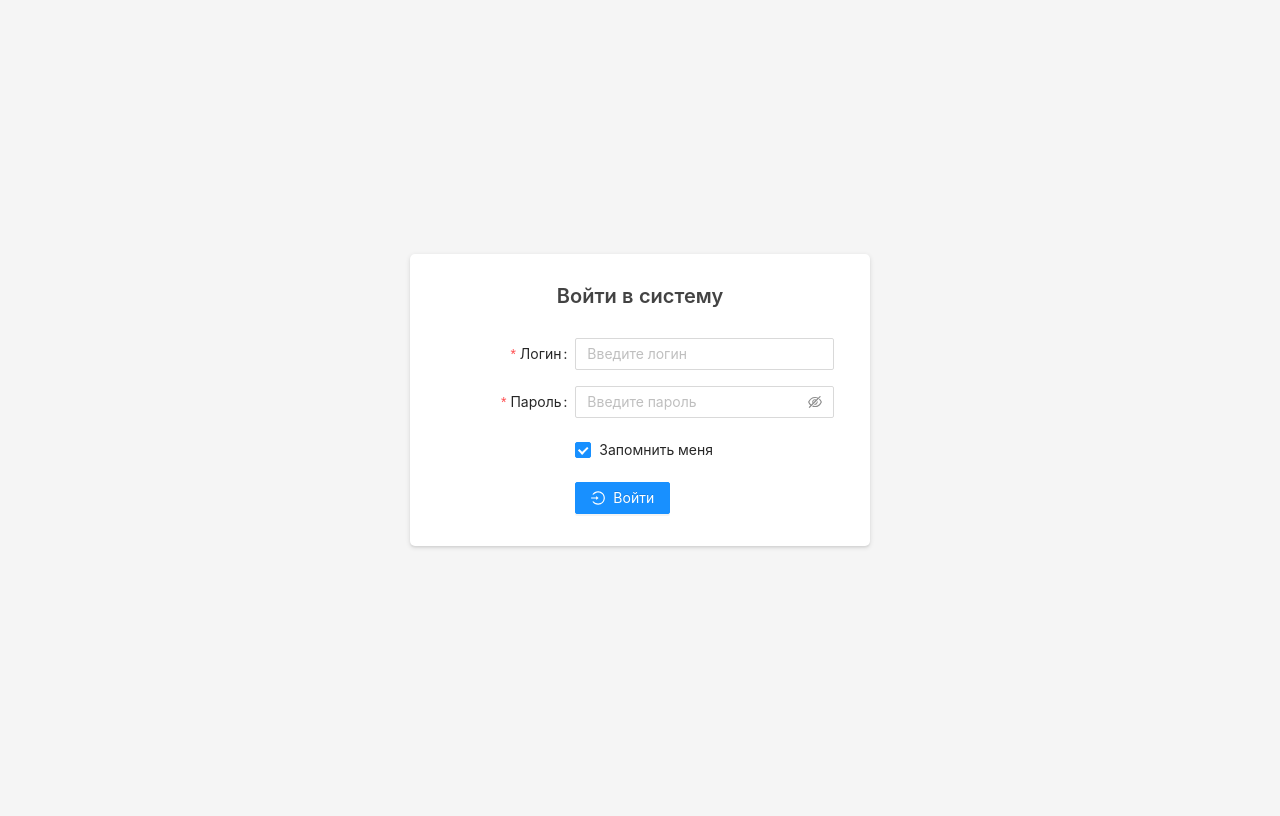
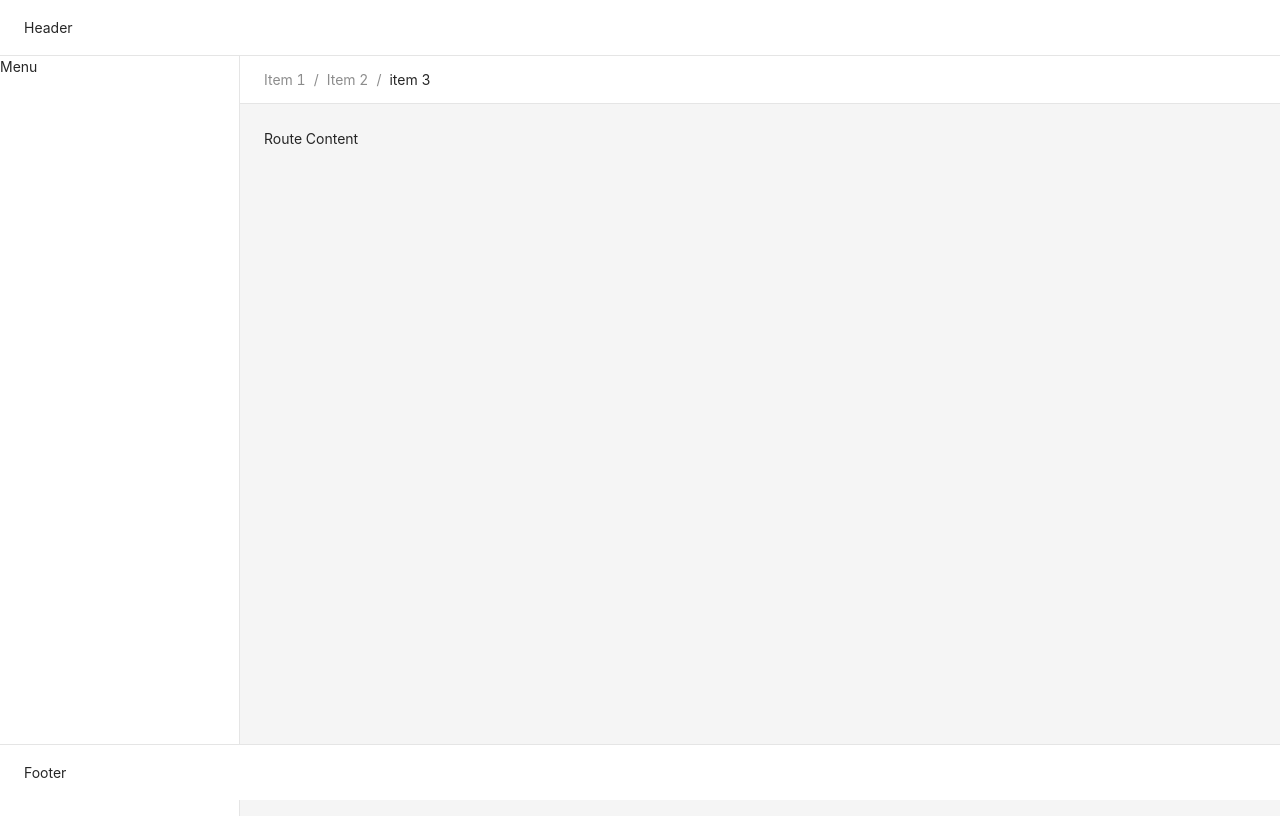
Before and after one commit to Podoprigora/finance-crm-frontend, a React app: page /#/ in a window 1280 px wide. Shown: the top 816 px of the page. Built offline with nearby package versions, Linux system fonts and the light colour scheme.

Commit message:
Implemented AppLayout markup

```diff
--- /dev/null
+++ b/src/components/AppLayout/AppLayout.jsx
@@ -0,0 +1,52 @@
+import React from 'react';
+import PropTypes from 'prop-types';
+import { Breadcrumb, Layout } from 'antd';
+
+const HEADER_HEIGHT = 56;
+const SIDER_WIDTH = 240;
+const BREADCRUMB_HEIGHT = 48;
+
+const AppLayout = (props) => {
+    const { children } = props;
+
+    return (
+        <Layout className="app-layout">
+            <Layout.Header className="app-layout__header" style={{ height: HEADER_HEIGHT }}>
+                Header
+            </Layout.Header>
+            <Layout className="app-layout" style={{ marginTop: HEADER_HEIGHT }}>
+                <Layout.Sider
+                    width={SIDER_WIDTH}
+                    className="app-layout__sider app-layout__sider--left"
+                >
+                    Menu
+                </Layout.Sider>
+                <Layout className="app-layout" style={{ marginLeft: SIDER_WIDTH }}>
+                    <Breadcrumb
+                        className="app-layout__breadcrumb"
+                        style={{ height: BREADCRUMB_HEIGHT }}
+                    >
+                        <Breadcrumb.Item>Item 1</Breadcrumb.Item>
+                        <Breadcrumb.Item>Item 2</Breadcrumb.Item>
+                        <Breadcrumb.Item>item 3</Breadcrumb.Item>
+                    </Breadcrumb>
+                    <Layout.Content
+                        className="app-layout__content"
+                        style={{ marginTop: BREADCRUMB_HEIGHT, marginBottom: HEADER_HEIGHT }}
+                    >
+                        {children}
+                    </Layout.Content>
+                </Layout>
+            </Layout>
+            <Layout.Footer className="app-layout__footer" style={{ height: HEADER_HEIGHT }}>
+                Footer
+            </Layout.Footer>
+        </Layout>
+    );
+};
+
+AppLayout.propTypes = {
+    children: PropTypes.node
+};
+
+export default AppLayout;
--- /dev/null
+++ b/src/components/AppLayout/index.js
@@ -0,0 +1 @@
+export { default } from './AppLayout';
--- a/src/pages/LoginPage/LoginPage.jsx
+++ b/src/pages/LoginPage/LoginPage.jsx
@@ -16,7 +16,7 @@ const LoginPage = () => {
     const handleAsyncFormSubmit = useCallback(
         async (values) => {
             setLoading(true);
-            const response = await AuthService.login(values, false);
+            const response = await AuthService.login(values);
 
             if (isMounterRef.current) {
                 setLoading(false);
--- a/src/pages/Pages/Pages.jsx
+++ b/src/pages/Pages/Pages.jsx
@@ -1,13 +1,18 @@
 import React from 'react';
 import { HashRouter, Route, Switch } from 'react-router-dom';
+
+import AppLayout from '../../components/AppLayout';
 import LoginPage from '../LoginPage/LoginPage';
 
 const Pages = () => {
     return (
         <HashRouter>
             <Switch>
+                <Route exact path="/login">
+                    <LoginPage />
+                </Route>
                 <Route>
-                    <LoginPage />
+                    <AppLayout>Route Content</AppLayout>
                 </Route>
             </Switch>
         </HashRouter>
--- a/stylesheet/abstracts/_variables.scss
+++ b/stylesheet/abstracts/_variables.scss
@@ -3,6 +3,7 @@ $color-primary: $blue-6;
 $body-color: $grey-3;
 $heading-color: $grey-9;
 $icon-color: $grey-7;
+$layout-border-color: lighten($grey-6, 15%);
 
 $spacing: 8px;
 
--- /dev/null
+++ b/stylesheet/components/_app-layout.scss
@@ -0,0 +1,62 @@
+.app-layout {
+	background-color: $body-color;
+
+	& &__header,
+	& &__footer {
+		display: flex;
+		flex-flow: row nowrap;
+		align-items: center;
+		line-height: 1;
+		padding: 0 $spacing-scale-12;
+		overflow: hidden;
+	}
+
+	& &__header {
+		position: fixed;
+		width: 100%;
+		background-color: $white;
+		border-bottom: 1px solid $layout-border-color;
+		z-index: 1;
+	}
+
+	& &__sider {
+		position: fixed;
+		height: 100vh;
+		background-color: $white;
+		overflow: auto;
+		z-index: 1;
+
+		&--left {
+			border-right: 1px solid $layout-border-color;
+			left: 0;
+		}
+	}
+
+	& &__footer {
+		position: fixed;
+		bottom: 0;
+		width: 100%;
+		background-color: $white;
+		border-top: 1px solid $layout-border-color;
+		z-index: 1;
+	}
+
+	& &__breadcrumb {
+		position: fixed;
+		display: flex;
+		flex-flow: row nowrap;
+		align-items: center;
+		background-color: $white;
+		width: 100%;
+		padding: 0 $spacing-scale-12;
+		border-bottom: 1px solid $layout-border-color;
+		overflow: hidden;
+		z-index: 1;
+	}
+
+	&__content {
+		padding: $spacing-scale-12;
+		background-color: $body-color;
+		min-height: 2000px;
+	}
+}
--- a/stylesheet/styles.scss
+++ b/stylesheet/styles.scss
@@ -14,3 +14,4 @@
 @import './ui/mask';
 
 @import "./components/login-page";
+@import "./components/app-layout";
```
Also changed, not shown: 1 other file (tests, documents, lock files or other folders).
